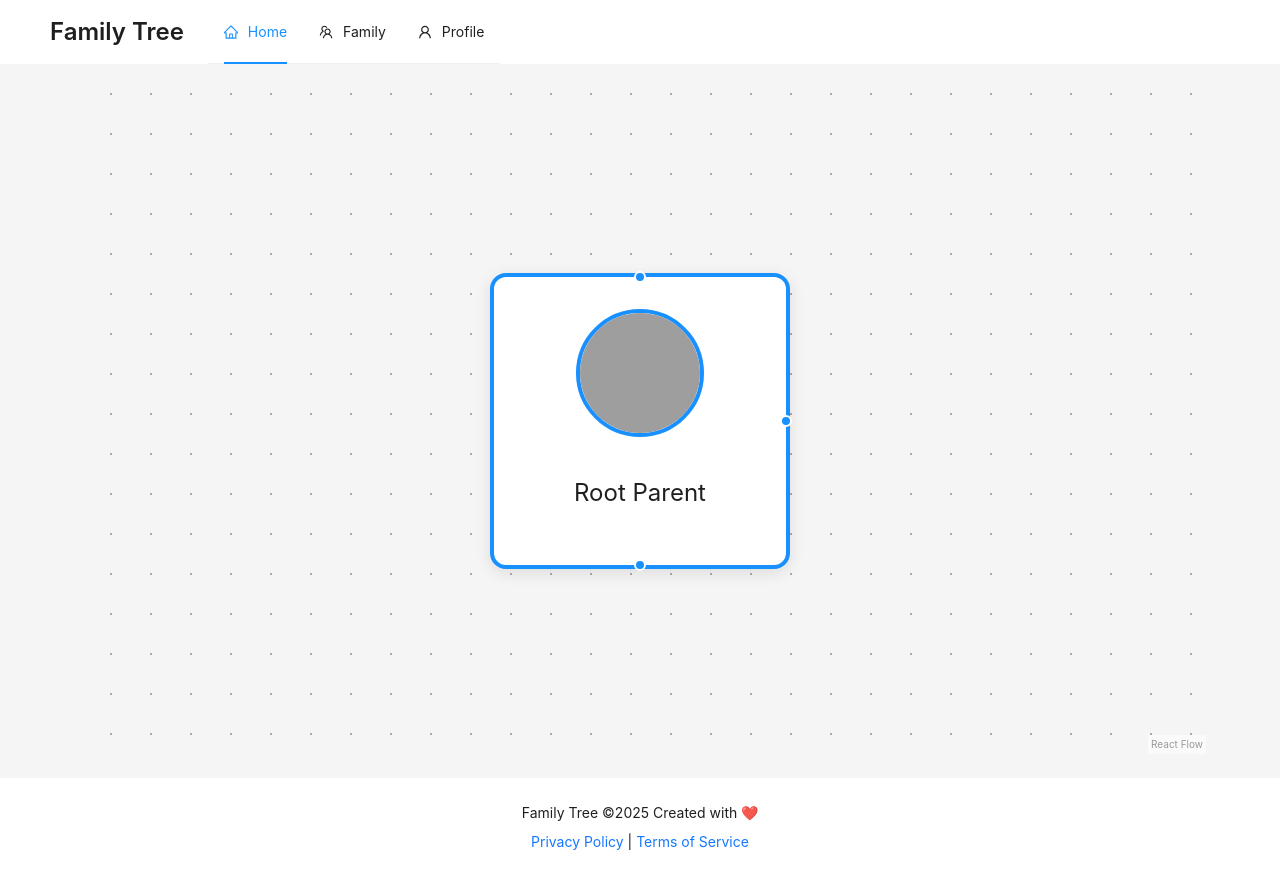
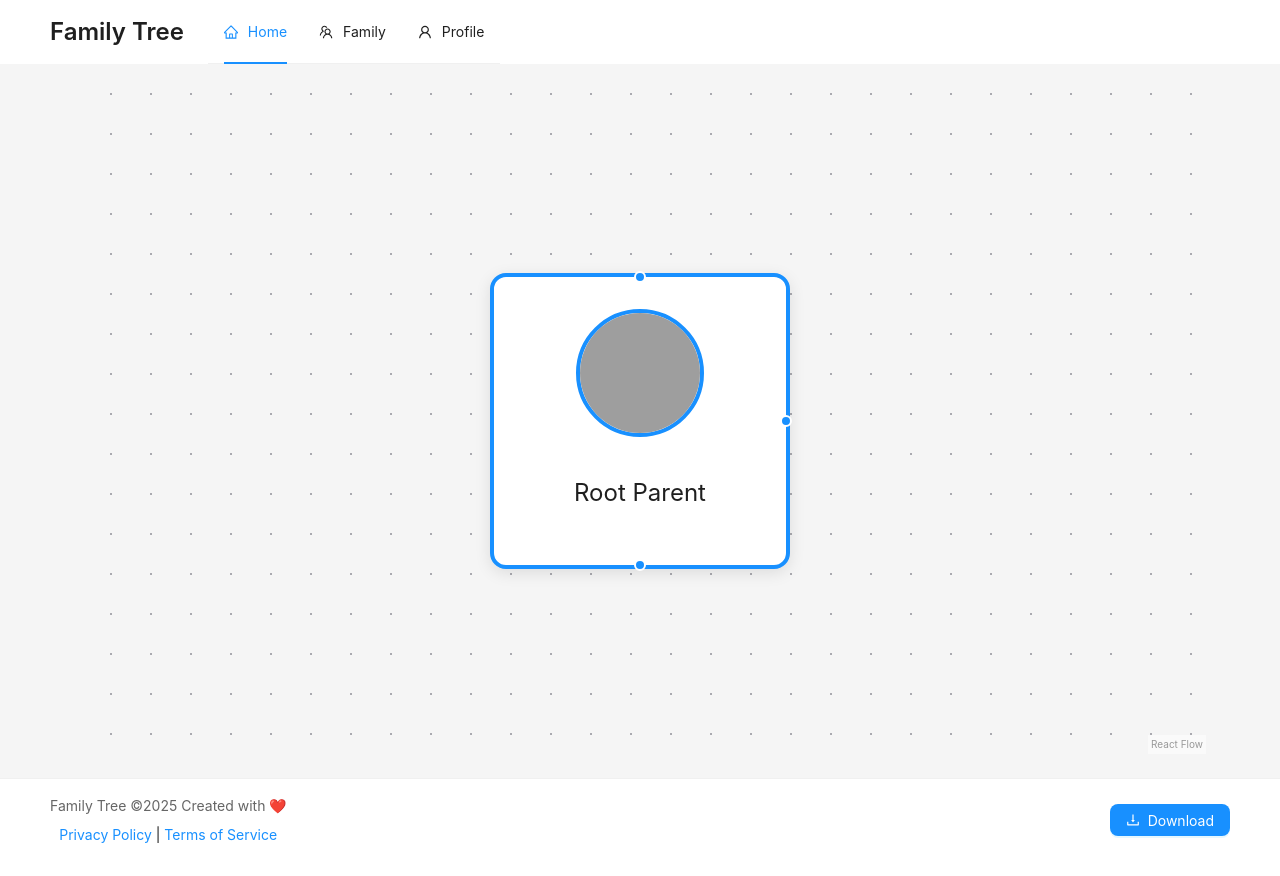
Before and after one commit to fooldevoloper/family-tree, a React (Vite) app: page / in a window 1280 px wide. Built offline with nearby package versions, Linux system fonts and the light colour scheme; grey boxes are pictures that could not be loaded.

Commit message:
feat: add spouse functionality to ChildNode component with hover button for dynamic node addition

```diff
--- a/package.json
+++ b/package.json
@@ -12,6 +12,8 @@
     "@ant-design/icons": "^6.0.0",
     "@xyflow/react": "^12.3.6",
     "antd": "^5.24.8",
+    "html-to-image": "^1.11.13",
+    "jspdf": "^3.0.1",
     "react": "^18.2.0",
     "react-dom": "^18.2.0",
     "react-router-dom": "^7.5.2",
--- a/src/App.tsx
+++ b/src/App.tsx
@@ -90,7 +90,10 @@ function FamilyTree() {
       }}
     >
       <Layout>
-        <div style={{ width: "100%", height: "calc(100vh - 64px - 70px)" }}>
+        <div
+          style={{ width: "100%", height: "calc(100vh - 64px - 70px)" }}
+          id="family-tree-container"
+        >
           <ReactFlow
             nodes={nodes}
             edges={edges}
--- a/src/components/Layout.tsx
+++ b/src/components/Layout.tsx
@@ -1,6 +1,7 @@
 import { HomeOutlined, TeamOutlined, UserOutlined } from "@ant-design/icons";
 import { Layout as AntLayout, Menu, Space, Typography } from "antd";
 import { Link } from "react-router-dom";
+import { DownloadButton } from "./DownloadButton";
 
 const { Header, Content, Footer } = AntLayout;
 const { Title } = Typography;
@@ -56,14 +57,32 @@ export function Layout({ children }: LayoutProps) {
           {children}
         </div>
       </Content>
-      <Footer style={{ textAlign: "center", background: "#fff" }}>
-        <Space direction="vertical">
-          <div>Family Tree ©{new Date().getFullYear()} Created with ❤️</div>
+      <Footer
+        style={{
+          textAlign: "center",
+          background: "#fff",
+          padding: "16px 50px",
+          borderTop: "1px solid #f0f0f0",
+          display: "flex",
+          justifyContent: "space-between",
+          alignItems: "center",
+        }}
+      >
+        <Space direction="vertical" size="small">
+          <div style={{ color: "#666" }}>
+            Family Tree ©{new Date().getFullYear()} Created with ❤️
+          </div>
           <div>
-            <a href="/privacy">Privacy Policy</a> |{" "}
-            <a href="/terms">Terms of Service</a>
+            <a href="/privacy" style={{ color: "#1890ff" }}>
+              Privacy Policy
+            </a>{" "}
+            |{" "}
+            <a href="/terms" style={{ color: "#1890ff" }}>
+              Terms of Service
+            </a>
           </div>
         </Space>
+        <DownloadButton containerId="family-tree-container" />
       </Footer>
     </AntLayout>
   );
--- a/src/nodes/ChildNode.tsx
+++ b/src/nodes/ChildNode.tsx
@@ -16,6 +16,40 @@ function ChildNode({
 }) {
   const [isHovered, setIsHovered] = useState(false);
   const { addNode, addEdge, nodes } = useFamilyStore();
+
+  const handleAddSpouse = () => {
+    const newNode = {
+      id: `node-${Date.now()}`,
+      type: "spouse" as const,
+      position: {
+        x: data.position.x + 300,
+        y: data.position.y,
+      },
+      data: {
+        id: `node-${Date.now()}`,
+        name: "Spouse",
+        position: {
+          x: data.position.x + 300,
+          y: data.position.y,
+        },
+        label: "",
+        parentId: data.id,
+        canAddChildren: false,
+        canAddSpouse: false,
+      },
+    };
+
+    addNode(newNode);
+    addEdge({
+      id: `edge-${data.id}-${newNode.id}`,
+      source: data.id,
+      target: newNode.id,
+      type: "straight",
+      sourceHandle: "right",
+      targetHandle: "left",
+      style: { stroke: "#52c41a" },
+    });
+  };
 
   const handleAddChild = () => {
     // Count existing children
@@ -100,7 +134,38 @@ function ChildNode({
         isConnectable={isConnectable}
         style={{ background: "#52c41a" }}
       />
+      <Handle
+        type="source"
+        position={Position.Right}
+        id="right"
+        isConnectable={isConnectable}
+        style={{ background: "#52c41a" }}
+      />
       <NodeContent data={data} borderColor="#52c41a" />
+      {isHovered && data.canAddSpouse && (
+        <Button
+          type="primary"
+          shape="circle"
+          icon={<PlusOutlined />}
+          size="small"
+          onClick={handleAddSpouse}
+          style={{
+            position: "absolute",
+            right: "-12px",
+            top: "50%",
+            transform: "translateY(-50%)",
+            zIndex: 1,
+            boxShadow: "0 2px 8px rgba(0,0,0,0.15)",
+            background: "#52c41a",
+            border: "none",
+            display: "flex",
+            alignItems: "center",
+            justifyContent: "center",
+            width: "24px",
+            height: "24px",
+          }}
+        />
+      )}
       {isHovered && data.canAddChildren && (
         <Button
           type="primary"
```
Also changed, not shown: 1 other file (tests, documents, lock files or other folders).
